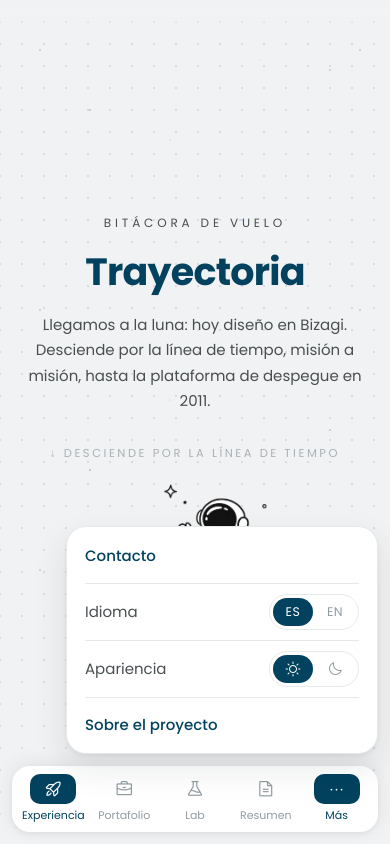
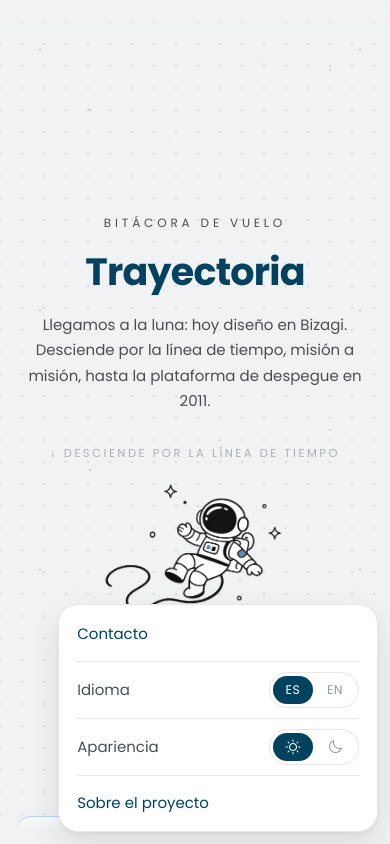
Before and after one commit to ThiagoAlex0919/CurriculumVitae, a Next.js app: page /experiencia in a window 390 px wide. Both pictures are taken after a click on the button "Más". Shown: the top 844 px of the page. Built offline with nearby package versions, Linux system fonts and the light colour scheme.

Commit message:
Mas: oculta barra y muestra panel; unifica pesos; fix iconos modo oscuro

```diff
--- a/app/globals.css
+++ b/app/globals.css
@@ -1184,18 +1184,23 @@ p {
   font-family: var(--sans);
 }
 
-/* Panel de opciones anclado justo encima de la barra (estilo Safari) */
+/* Al abrir "Más" se oculta la barra y aparece solo el panel */
+.mobile-nav.is-hidden {
+  display: none;
+}
+
+/* Panel de opciones anclado abajo (reemplaza la barra) */
 .mnav-sheet {
-  position: absolute;
-  bottom: calc(100% + 12px);
-  right: 0;
-  width: min(330px, 80vw);
+  position: fixed;
+  bottom: 12px;
+  right: 12px;
+  width: min(360px, 82vw);
   background: var(--card);
   border: 1px solid var(--line);
   border-radius: 20px;
   box-shadow: var(--shadow-hover);
   padding: 2px 18px;
-  z-index: 200;
+  z-index: 96;
 }
 .mnav-row {
   display: flex;
@@ -1212,7 +1217,7 @@ p {
   text-align: left;
   color: var(--ink);
   font-size: 15px;
-  font-weight: 500;
+  font-weight: 400;
 }
 .mnav-row + .mnav-row {
   border-top: 1px solid var(--line);
@@ -1541,6 +1546,11 @@ p {
 [data-theme="dark"] .exp-badge.sm,
 [data-theme="dark"] .badge-init {
   color: var(--ink);
+}
+/* En oscuro, el item activo de la barra usa azul (evita icono blanco sobre fondo claro) */
+[data-theme="dark"] .mnav-item.active .mnav-ico {
+  background: var(--accent);
+  color: #fff;
 }
 
 /* ============================================================
--- a/components/MobileNav.tsx
+++ b/components/MobileNav.tsx
@@ -26,23 +26,27 @@ export default function MobileNav() {
   const pathname = usePathname();
   const [moreOpen, setMoreOpen] = useState(false);
   const [aboutOpen, setAboutOpen] = useState(false);
-  const ref = useRef<HTMLElement>(null);
+  const sheetRef = useRef<HTMLDivElement>(null);
 
   useEffect(() => {
+    if (!moreOpen) return;
     const onDoc = (e: MouseEvent) => {
-      if (ref.current && !ref.current.contains(e.target as Node))
+      if (sheetRef.current && !sheetRef.current.contains(e.target as Node))
         setMoreOpen(false);
     };
     document.addEventListener("mousedown", onDoc);
     return () => document.removeEventListener("mousedown", onDoc);
-  }, []);
+  }, [moreOpen]);
 
   const isActive = (href: string) =>
     href === "/" ? pathname === "/" : pathname.startsWith(href);
 
   return (
     <>
-    <nav className="mobile-nav" aria-label={t(ui.menu)} ref={ref}>
+    <nav
+      className={`mobile-nav ${moreOpen ? "is-hidden" : ""}`}
+      aria-label={t(ui.menu)}
+    >
       {mainItems.map((l) => (
         <Link
           key={l.href}
@@ -67,9 +71,10 @@ export default function MobileNav() {
         </span>
         <span className="mnav-label">{t({ es: "Más", en: "More" })}</span>
       </button>
+    </nav>
 
-      {moreOpen && (
-        <div className="mnav-sheet" role="menu">
+    {moreOpen && (
+      <div className="mnav-sheet" role="menu" ref={sheetRef}>
           <Link
             href={contactItem.href}
             className="mnav-row mnav-row--link"
@@ -132,9 +137,8 @@ export default function MobileNav() {
           >
             {t(ui.about.nav)}
           </button>
-        </div>
-      )}
-    </nav>
+      </div>
+    )}
     <AboutModal open={aboutOpen} onClose={() => setAboutOpen(false)} />
     </>
   );
```
